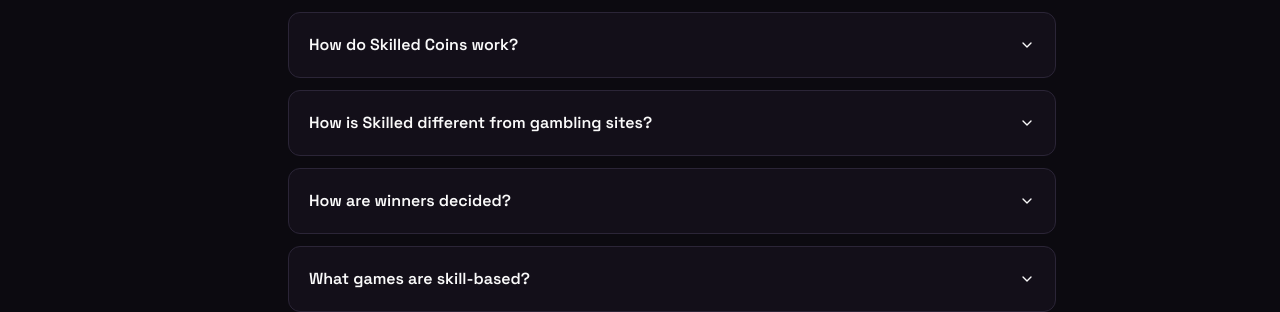
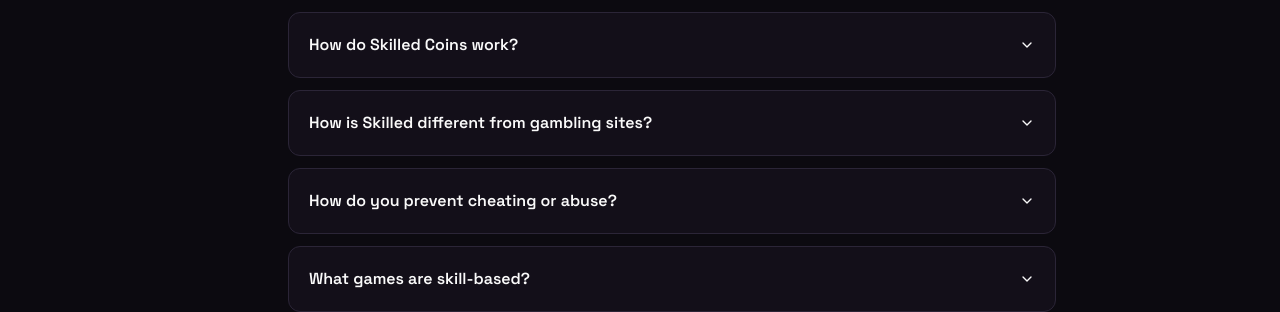
Before and after one commit to skilledgame/your-own-base-1dfaf7b3, a React (Vite) app: page / in a window 1280 px wide. Shown: the part 1702-2014 px from the top of the page. Built offline with nearby package versions, Linux system fonts and the light colour scheme; no server answers; the database is empty; the HTML template or start-up script is replaced by a standard one.

Commit message:
Code edited in Lovable Code Editor
Edited UI in Lovable

```diff
--- a/src/components/FAQSection.tsx
+++ b/src/components/FAQSection.tsx
@@ -18,9 +18,9 @@ const faqItems = [
       "Skilled is fundamentally different from gambling sites because all outcomes are determined solely by player skill, strategy, and decision-making—not luck or chance. Unlike gambling, where random chance and betting against the house or other players are central, Skilled offers games where success depends entirely on your abilities and performance. There is no house edge or games of chance involved. Skilled focuses on competitive, fair play—much like esports or traditional skill-based games such as chess—ensuring that the best player wins based on merit alone.",
   },
   {
-    question: "How are winners decided?",
+    question: "How do you prevent cheating or abuse?",
     answer:
-      "Winners are determined by the rules of each game. In Chess, checkmate or resignation decides the winner. In arcade games, the higher score wins. There are no random elements or house edges.",
+      "At Skilled, maintaining a fair and competitive environment is our top priority. We use a combination of automated anti-cheat systems, real-time monitoring, and player reporting to detect and prevent cheating or abusive behavior. Our platform continuously analyzes gameplay patterns to identify suspicious activity, and any confirmed violations result in penalties, including warnings, temporary suspensions, or permanent bans. We also regularly update our security measures to stay ahead of new threats, ensuring all players can compete on a level playing field based solely on skill.",
   },
   {
     question: "What games are skill-based?",
```
